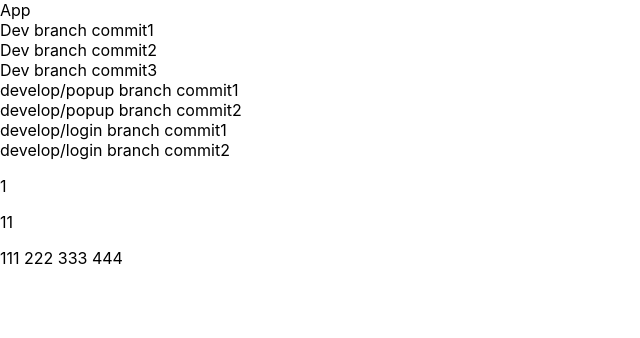
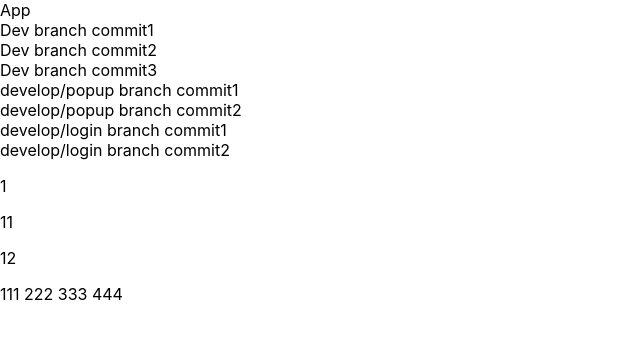
Before and after one commit to YuliyaMartinchuk/cra-webstorm, a React (Create React App) app: page / in a window 1280 px wide. Shown: the top 338 px of the page, without its empty margins (0-640 px from the left). Built offline with nearby package versions, Linux system fonts and the light colour scheme.

Commit message:
commit YuliyaMartinchuk - 2

```diff
--- a/src/App.tsx
+++ b/src/App.tsx
@@ -13,6 +13,7 @@ function App() {
           <div>develop/login branch commit2</div>
           <p>1</p>
           <p>11</p>
+          <p>12</p>
     </div>
   );
 }
```
